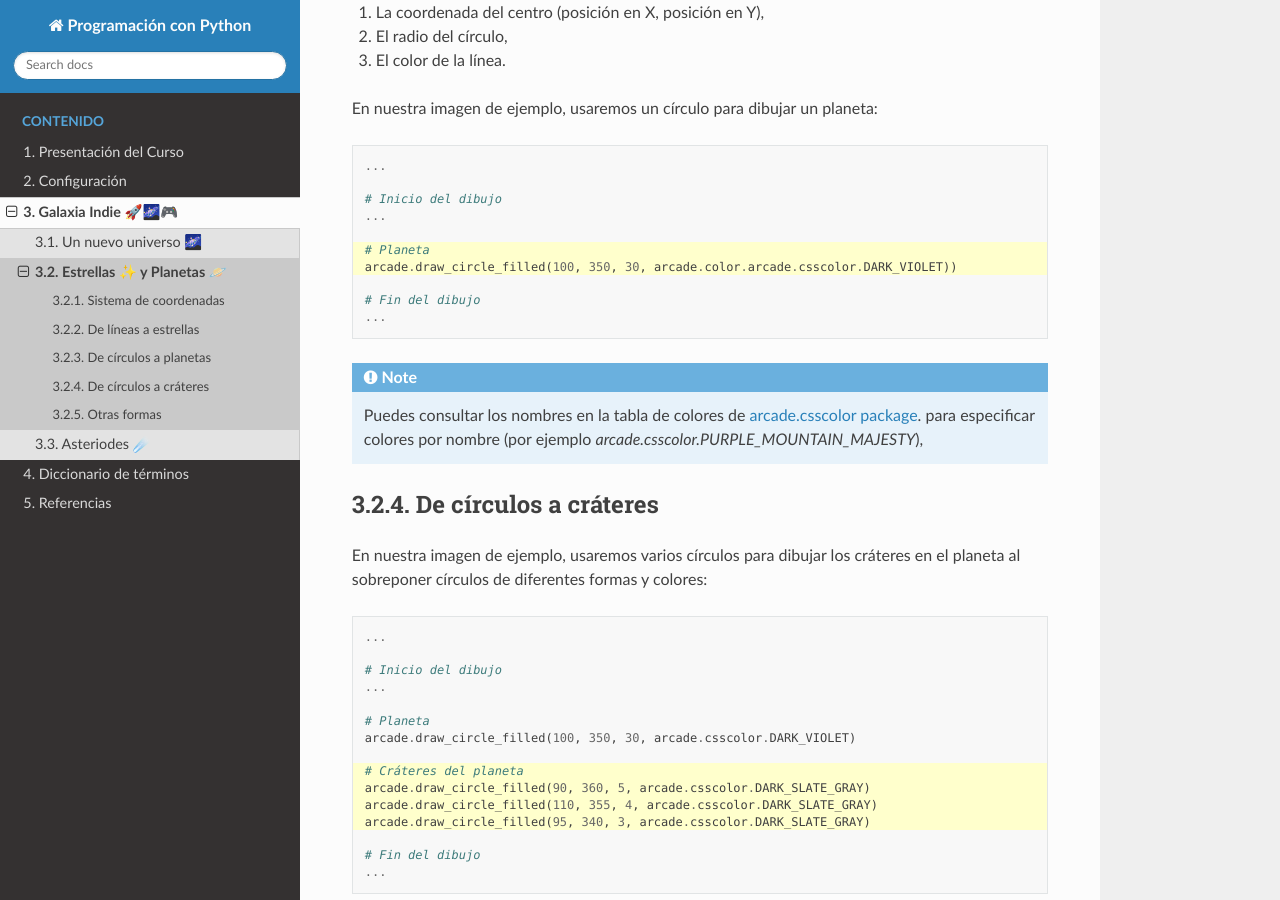
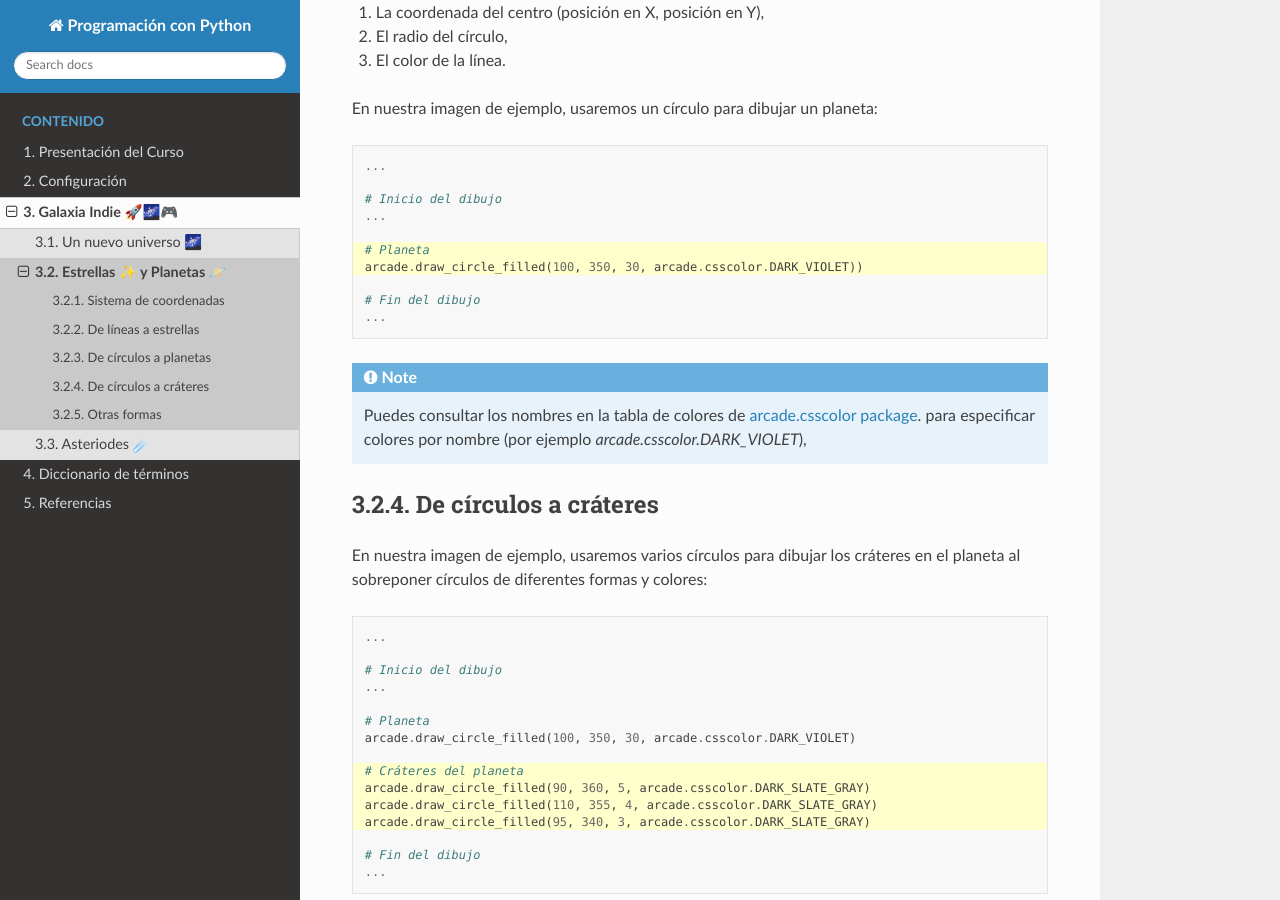
Before and after one commit to aavendan/programacion-python, a Sphinx documentation site: the page built from docs/source/sesiones/sesion02.rst, in a window 1280 px wide and 900 px high, scrolled down 2094 px. Built offline with Sphinx 7.4.7 and the Read the Docs theme 3.1.0, drawn with Linux system fonts in a browser that asks for light colours.

Commit message:
changing color

```diff
--- a/docs/source/sesiones/sesion02.rst
+++ b/docs/source/sesiones/sesion02.rst
@@ -102,7 +102,7 @@ En nuestra imagen de ejemplo, usaremos un círculo para dibujar un planeta:
     ...
 
     # Planeta
-    arcade.draw_circle_filled(100, 350, 30, arcade.color.arcade.csscolor.DARK_VIOLET))
+    arcade.draw_circle_filled(100, 350, 30, arcade.csscolor.DARK_VIOLET))
 
     # Fin del dibujo
     ...
@@ -113,7 +113,7 @@ En nuestra imagen de ejemplo, usaremos un círculo para dibujar un planeta:
     tabla de colores de
     `arcade.csscolor package <https://api.arcade.academy/en/latest/api_docs/arcade.csscolor.html>`_.
     para especificar colores por nombre (por
-    ejemplo `arcade.csscolor.PURPLE_MOUNTAIN_MAJESTY`),
+    ejemplo `arcade.csscolor.DARK_VIOLET`),
 
 De círculos a cráteres
 ------------------
```
